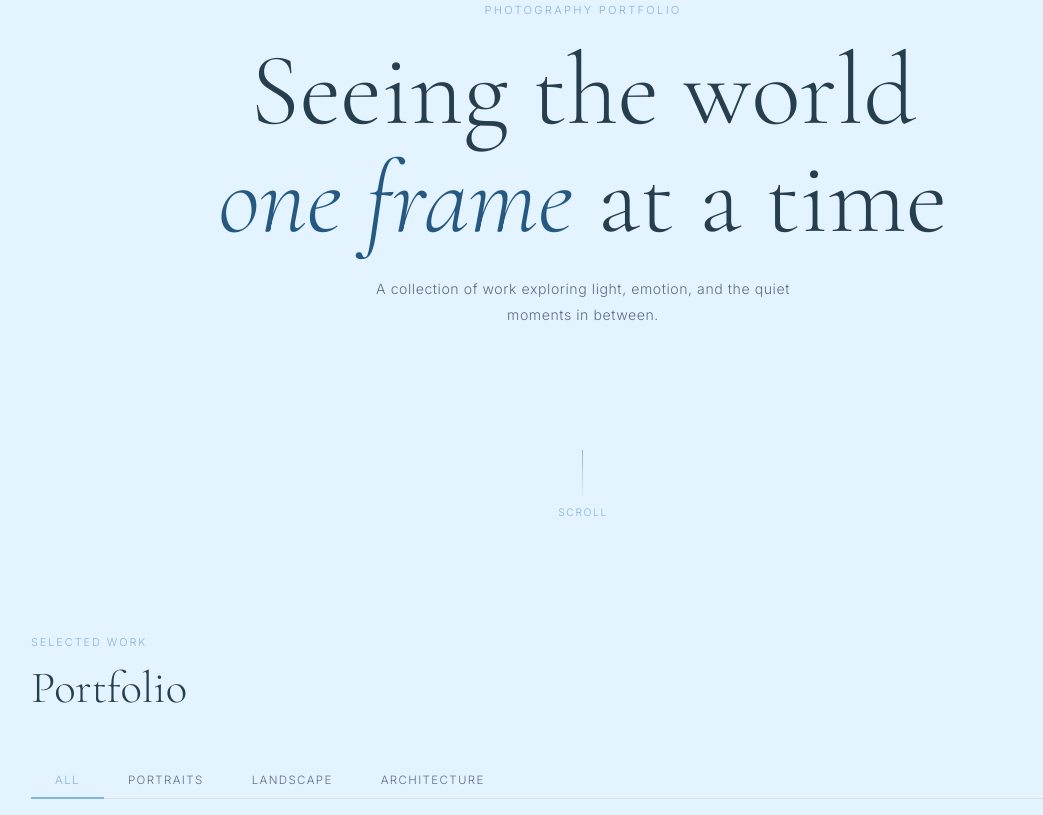
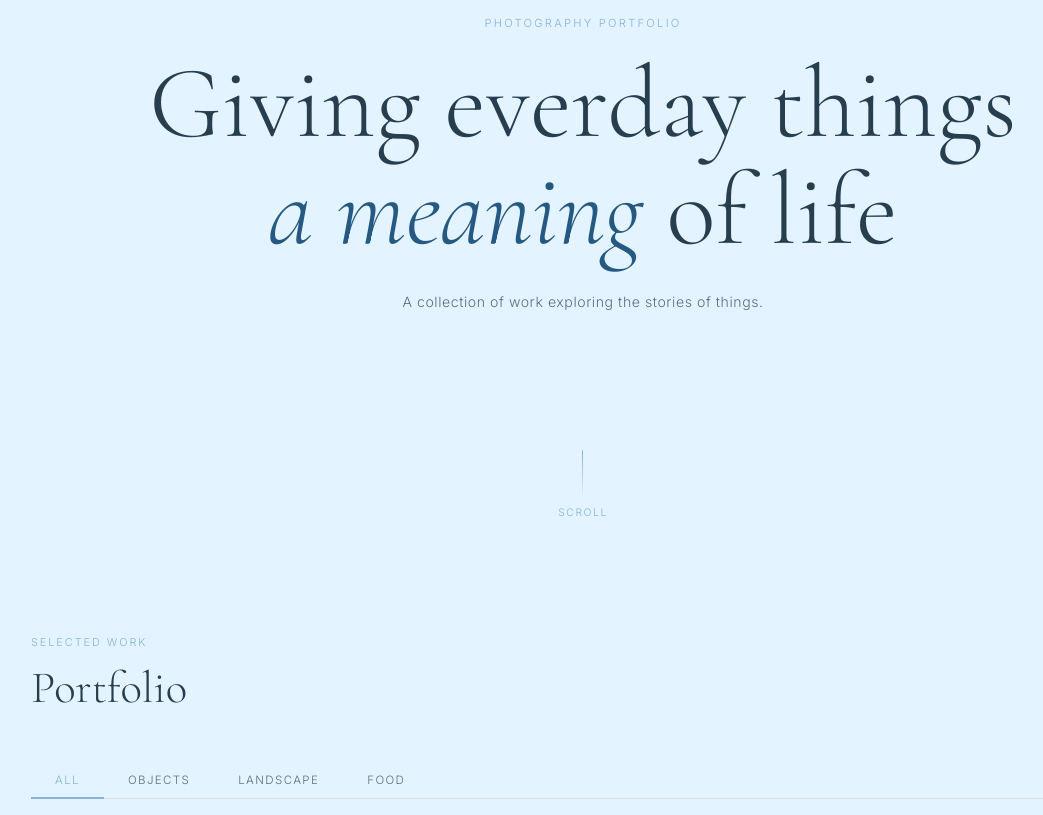
Before and after one commit to nibhakrao-ux/nibhakrao, a plain HTML site: page index.html in a window 1280 px wide. Shown: the part 245-1060 px from the top of the page, without its empty margins (57-1100 px from the left). Drawn offline with nearby package versions, Linux system fonts and the light colour scheme.

Commit message:
Update index.html

```diff
--- a/index.html
+++ b/index.html
@@ -183,8 +183,8 @@
   <!-- HERO -->
   <section class="hero">
     <div class="hero-eyebrow">Photography Portfolio</div>
-    <h1 class="hero-title">Seeing the world<br><em>one frame</em> at a time</h1>
-    <p class="hero-sub">A collection of work exploring light, emotion, and the quiet moments in between.</p>
+    <h1 class="hero-title">Giving everday things<br><em>a meaning</em> of life</h1>
+    <p class="hero-sub">A collection of work exploring the stories of things.</p>
     <div class="hero-scroll">
       <div class="hero-line"></div>
       Scroll
@@ -199,9 +199,9 @@
 
       <div class="gallery-tabs">
         <button class="tab active" onclick="filterGallery('all', this)">All</button>
-        <button class="tab" onclick="filterGallery('portraits', this)">Portraits</button>
+        <button class="tab" onclick="filterGallery('portraits', this)">Objects</button>
         <button class="tab" onclick="filterGallery('landscape', this)">Landscape</button>
-        <button class="tab" onclick="filterGallery('architecture', this)">Architecture</button>
+        <button class="tab" onclick="filterGallery('architecture', this)">Food</button>
       </div>
 
       <div class="gallery-grid" id="gallery">
@@ -220,8 +220,8 @@
           <img src="https://images.unsplash.com/photo-1502767882000-be02186b0429?w=600&q=80" alt="Photographer" />
         </div>
         <div class="about-text">
-          <p><strong>Hi, I'm Kshithi</strong> — a high school photographer based in Denver, Colorado. I've been drawn to photography for as long as I can remember, finding stories in everyday light and overlooked moments.</p>
-          <p>My work spans portraiture, landscape, and architecture, always with an eye toward the emotional weight a single frame can carry. Photography has taught me to slow down, observe, and look twice.</p>
+          <p><strong>Hi, I'm Nibha</strong> — a high school photographer based in Denver, Colorado. I've been drawn to photography for as long as I can remember, finding stories in everyday moments.</p>
+          <p>My work includes objects, landscape, food, and more. I give everday things a meaningful story.</p>
           <div class="awards">
             <div class="awards-label">Recognition</div>
             <div class="award-item"><div class="award-dot"></div><span>Add your award or recognition here</span></div>
@@ -249,11 +249,16 @@
     const photos = [
       { title: "Circle of Life",    meta: "Landscape · 2026",     cat: "landscape",     src: "CircleOfLife.jpg" },
       { title: "Sunset at Pond",   meta: "Landscape · 2024",        cat: "landscape",     src: "sunset.jpg" },
-      { title: "Butterfly Bookmark",  meta: "Objects · 2025",      cat: "portraits",     src: "ButterflyBookmark.JPG" },
+      { title: "Butterfly Bookmark",  meta: "Objects · 2025",      cat: "objects",     src: "ButterflyBookmark.JPG" },
       { title: "Day of the Dead", meta: "Landcape · 2025",  cat: "landscape",  src: "DayOfTheDead.jpeg" },
       { title: "Praying Hands",     meta: "Objects · 2024",     cat: "landscape",     src: "PrayingHands.JPG" },
-      { title: "Oranges",    meta: "Objects · 2024",      cat: "portraits",     src: "Orange.JPG" },
-      { title: "Stir Fried Noodles",        meta: "Food · 2024",      cat: "portraits",     src: "StirfriedNoodles.jpeg" },
+      { title: "Oranges",    meta: "Objects · 2024",      cat: "food",     src: "Orange.JPG" },
+      { title: "Stir Fried Noodles",        meta: "Food · 2024",      cat: "food",     src: "StirfriedNoodles.jpeg" },
+      { title: "House Hidden in the Trees",        meta: "Landscape · 2024",      cat: "landscape",     src: "TreeHouse.jpeg" },
+      { title: "Eiffel Tower at Night",        meta: "Landscape · 2024",      cat: "landscape",     src: "EiffelTowerAtNight.jpeg" },
+      { title: "Eiffel Tower in the Morning",        meta: "Landscape · 2024",      cat: "landscape",     src: "EiffelTowerAtSun.jpeg" },
+      { title: "Golden, Colorado",        meta: "Landscape · 2025",      cat: "landscape",     src: "Golden.jpeg" },
+      { title: "Red Reflection",        meta: "Landacape · 2023",      cat: "landscape",     src: "Reflection.jpeg" },
       { title: "Garden of the Gods",  meta: "Landscape · 2023",  cat: "Landscape",  src: "GardenOfTheGods.JPG" },
     ];
 
```
